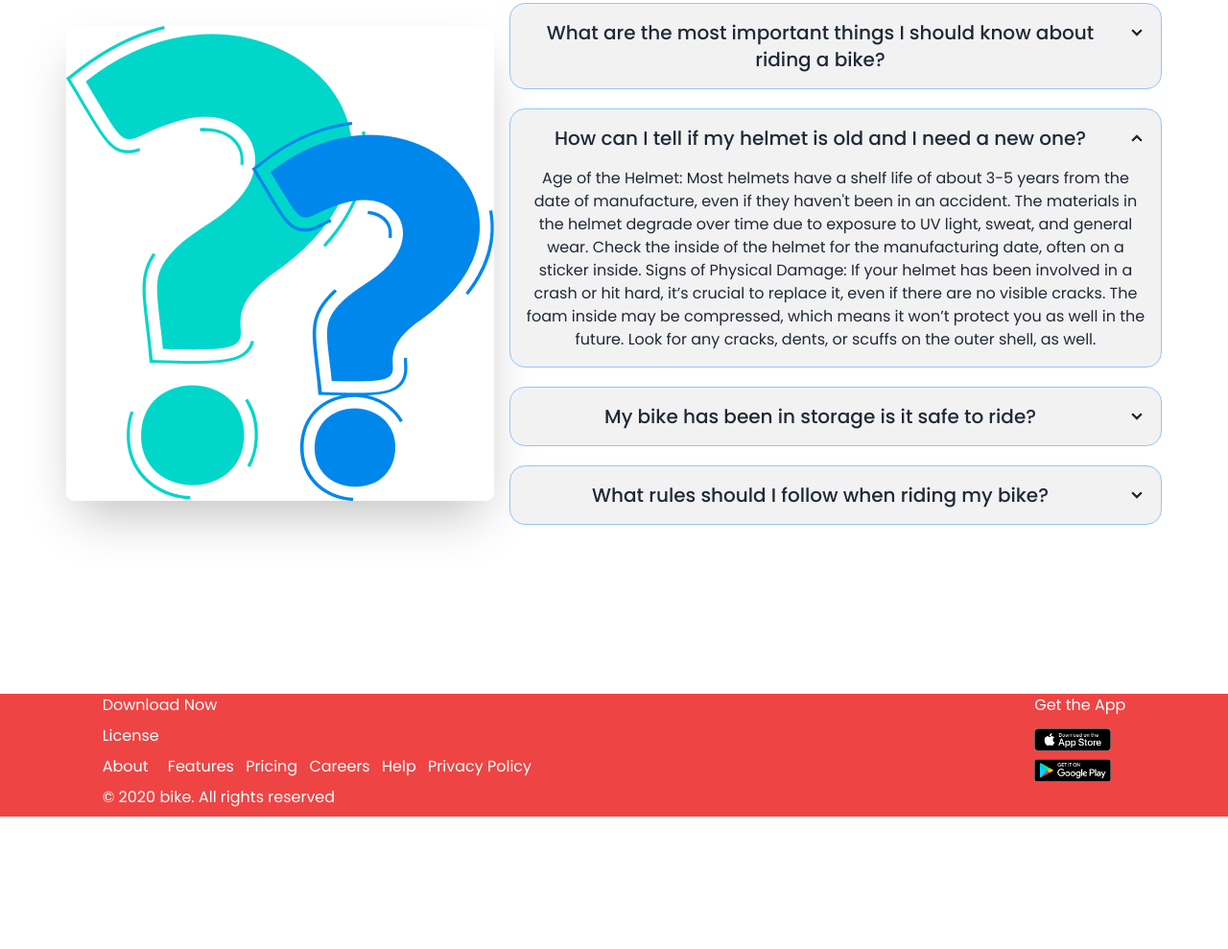
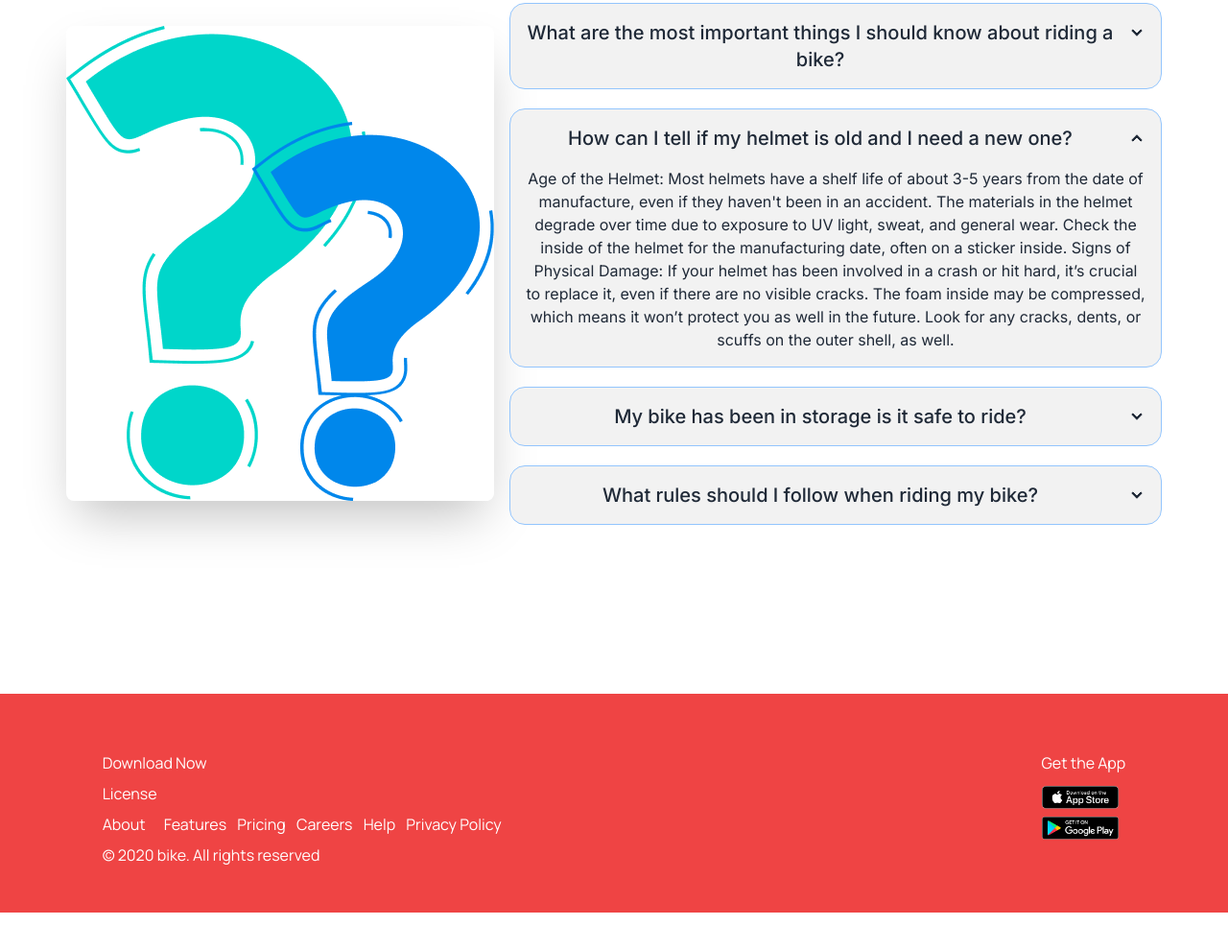
Before and after one commit to Mdsheikhmohaimenulislam/Biker-Zone, a plain HTML site: page index.html in a window 1280 px wide. Shown: the part 3044-4033 px from the top of the page at 96% size. After the commit the page ends 3995 px from the top, so only its background shows below. Drawn offline with nearby package versions, Linux system fonts and the light colour scheme.

Commit message:
added all font

```diff
--- a/index.html
+++ b/index.html
@@ -7,14 +7,16 @@
 <!-- font awesome cnd -->
     <link rel="stylesheet" href="https://cdnjs.cloudflare.com/ajax/libs/font-awesome/6.7.2/css/all.min.css" integrity="sha512-Evv84Mr4kqVGRNSgIGL/F/aIDqQb7xQ2vcrdIwxfjThSH8CSR7PBEakCr51Ck+w+/U6swU2Im1vVX0SVk9ABhg==" crossorigin="anonymous" referrerpolicy="no-referrer" />
 <!-- google font  -->
-    <link rel="preconnect" href="https://fonts.googleapis.com">
+<link rel="preconnect" href="https://fonts.googleapis.com">
 <link rel="preconnect" href="https://fonts.gstatic.com" crossorigin>
-<link href="https://fonts.googleapis.com/css2?family=Poppins:ital,wght@0,100;0,200;0,300;0,400;0,500;0,600;0,700;0,800;0,900;1,100;1,200;1,300;1,400;1,500;1,600;1,700;1,800;1,900&display=swap" rel="stylesheet">
+<link href="https://fonts.googleapis.com/css2?family=Inter:ital,opsz,wght@0,14..32,100..900;1,14..32,100..900&family=Manrope:wght@200..800&family=Poppins:ital,wght@0,100;0,200;0,300;0,400;0,500;0,600;0,700;0,800;0,900;1,100;1,200;1,300;1,400;1,500;1,600;1,700;1,800;1,900&display=swap" rel="stylesheet">
 <!-- tailwind cnd -->
     <script src="https://unpkg.com/@tailwindcss/browser@4"></script>
     <style type="text/tailwindcss">
         @theme {
           --font-poppins: Poppins, serif;
+          --font-inter: Inter, serif;
+          --font-manrope: Manrope, serif;
           --btn-paimariy:[#E76F51];
 
 
@@ -286,7 +288,7 @@
                 <p><span class="font-semibold text-5xl">Frequently Asked</span><span class="font-semibold text-5xl text-[#E76F51]"> Q stions</span></p>
               </div>
 <!-- Asked image section -->
-              <div class="hero mt-8 mb-40">
+              <div class="hero mt-8 mb-40 font-inter">
                 <div class="hero-content flex-col md:flex-col lg:flex-row flex-1">
                   <img
                     src="./images/others/faq.png"
@@ -336,9 +338,9 @@
             </section>
 <!-- Asked Question section end -->
     </main>
-    <footer class="bg-red-500">
+    <footer class="bg-red-500 w-auto ">
       <!-- <section> -->
-        <div class="w-5/6 mx-auto flex flex-col text-white justify-between  mb-50 md:flex-col lg:flex-row">
+        <div class="w-5/6 mx-auto pt-15 font-manrope flex flex-col text-white justify-between pb-10 md:flex-col lg:flex-row">
           <!-- text about content -->
           <div>
             <div class="space-y-2 mb-2 ">
@@ -364,6 +366,7 @@
           </div>
       </div>
     </div>
+
       <!-- </section> -->
     </footer>
 </body>
```
